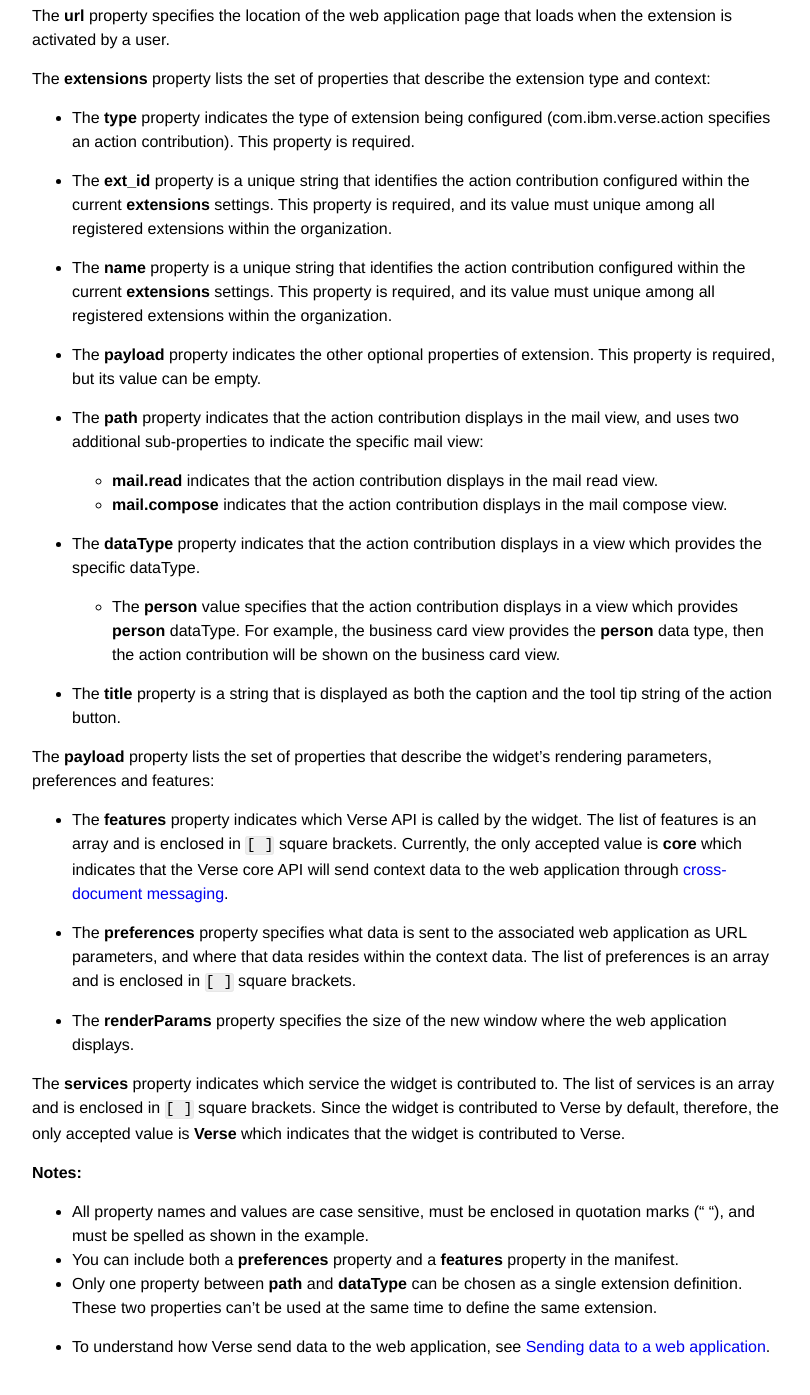
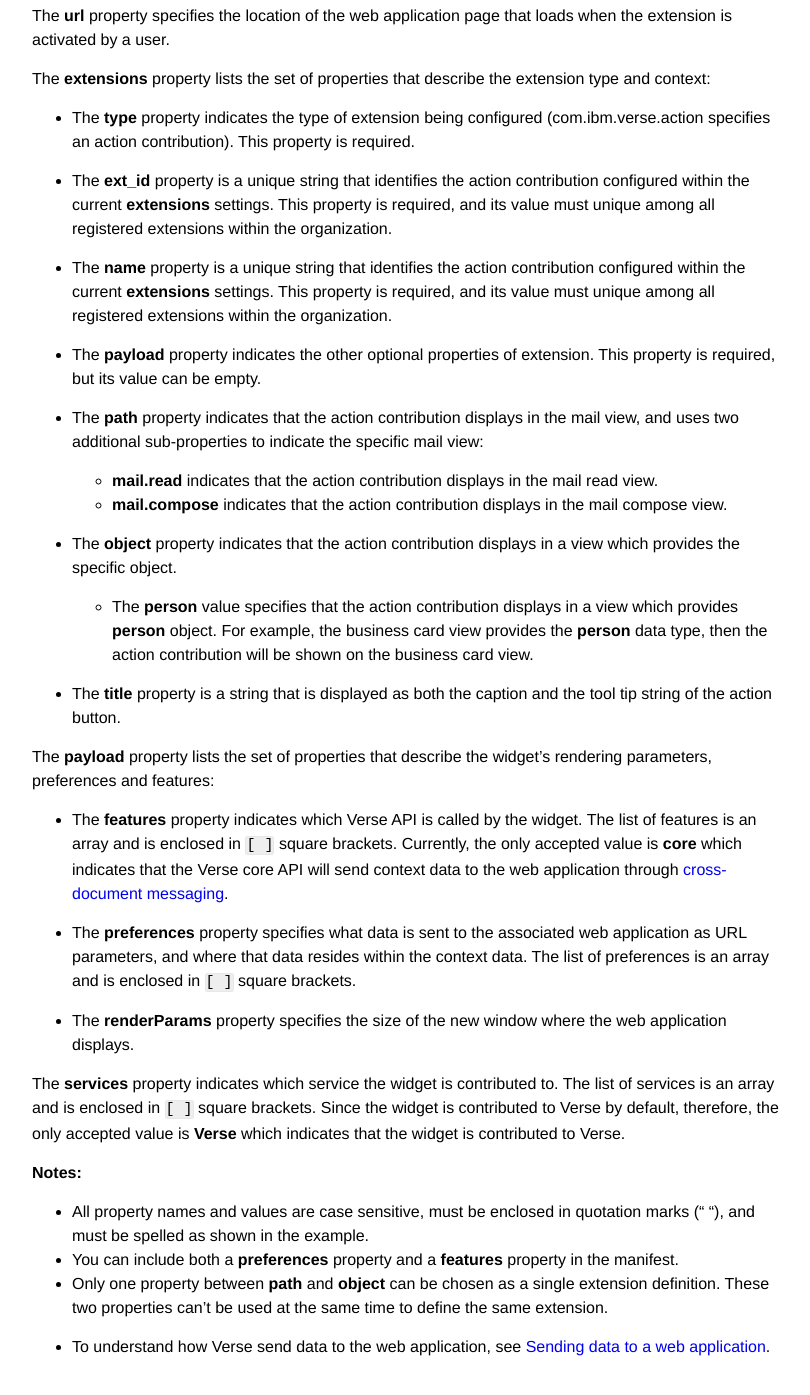
Before and after one commit to ibmverse/verse-developer, a Jekyll site: the page built from _tutorials/ext-manifest.markdown, in a window 1280 px wide and 1400 px high, scrolled down 1441 px. Shown: the top 1395 px of the window, without its empty margins (233-1043 px from the left). Built offline with Jekyll 4.4.1, drawn with Linux system fonts in a browser that asks for light colours.

Commit message:
242492 update the 'dataType' to 'object' according to appregistry's spec.

```diff
--- a/_tutorials/business_card.markdown
+++ b/_tutorials/business_card.markdown
@@ -28,7 +28,7 @@
         "ext_id": "com.ibm.verse.ext.sample1.action",
         "name": "Extension sample 1",
         "payload": {},
-        "dataType": "person",
+        "object": "person",
         "title": "Sample 1"
        }
     ],
@@ -58,7 +58,7 @@
 
 * __url__ is required because it specifies the URL of the web application that is launched by the action contribution; you can specify the URL of any web application that you can access.
 
-* __extensions__ configures the widget as an action contribution, and uses __"dataType": "person"__ to specify that the action button is rendered in the business card view.
+* __extensions__ configures the widget as an action contribution, and uses __"object": "person"__ to specify that the action button is rendered in the business card view.
 
 * __preferences__ in __payload__ indicates that a context property called profile.primaryEmail is sent to the web application as the value of the URL parameter called __searchFor__.
 
--- a/_tutorials/ext-action-contribution.markdown
+++ b/_tutorials/ext-action-contribution.markdown
@@ -32,7 +32,7 @@
       "ext_id": "com.ibm.verse.ext.sample1.action",
       "name": "Extension sample 1",
       "payload": {},
-      "dataType": "person",
+      "object": "person",
       "title": "Sample 1"
     }
   ],
@@ -44,7 +44,7 @@
 
 * The __ext_id__ property is a string that provides a unique identifier for this action contribution.
 
-* The __dataType__ property indicates the extension point where the action contribution is displayed to the user:
+* The __object__ property indicates the extension point where the action contribution is displayed to the user:
 
     * The __person__ property specifies that the action contribution displays in the business card view.
 
--- a/_tutorials/ext-manifest.markdown
+++ b/_tutorials/ext-manifest.markdown
@@ -82,9 +82,9 @@
     * __mail.read__ indicates that the action contribution displays in the mail read view.
     * __mail.compose__ indicates that the action contribution displays in the mail compose view.
 
-* The __dataType__ property indicates that the action contribution displays in a view which provides the specific dataType.
+* The __object__ property indicates that the action contribution displays in a view which provides the specific object.
 
-    * The __person__ value specifies that the action contribution displays in a view which provides __person__ dataType. For example, the business card view provides the __person__ data type, then the action contribution will be shown on the business card view.
+    * The __person__ value specifies that the action contribution displays in a view which provides __person__ object. For example, the business card view provides the __person__ data type, then the action contribution will be shown on the business card view.
 
 * The __title__ property is a string that is displayed as both the caption and the tool tip string of the action button.
 
@@ -103,7 +103,7 @@
 
 * All property names and values are case sensitive, must be enclosed in quotation marks (" "), and must be spelled as shown in the example.
 * You can include both a __preferences__ property and a __features__ property in the manifest.
-* Only one property between __path__ and __dataType__ can be chosen as a single extension definition. These two properties can't be used at the same time to define the same extension.
+* Only one property between __path__ and __object__ can be chosen as a single extension definition. These two properties can't be used at the same time to define the same extension.
 
 * To understand how Verse send data to the web application, see [Sending data to a web application][4].
 
```
